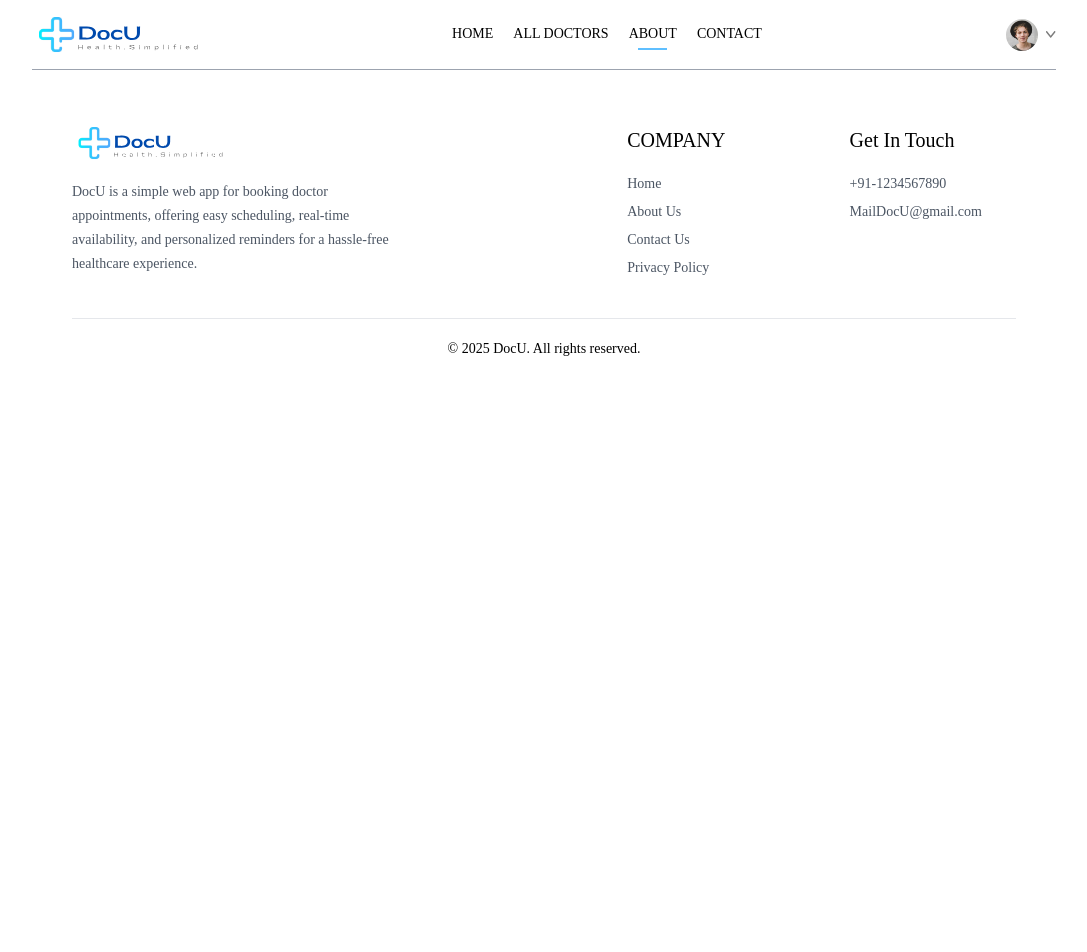
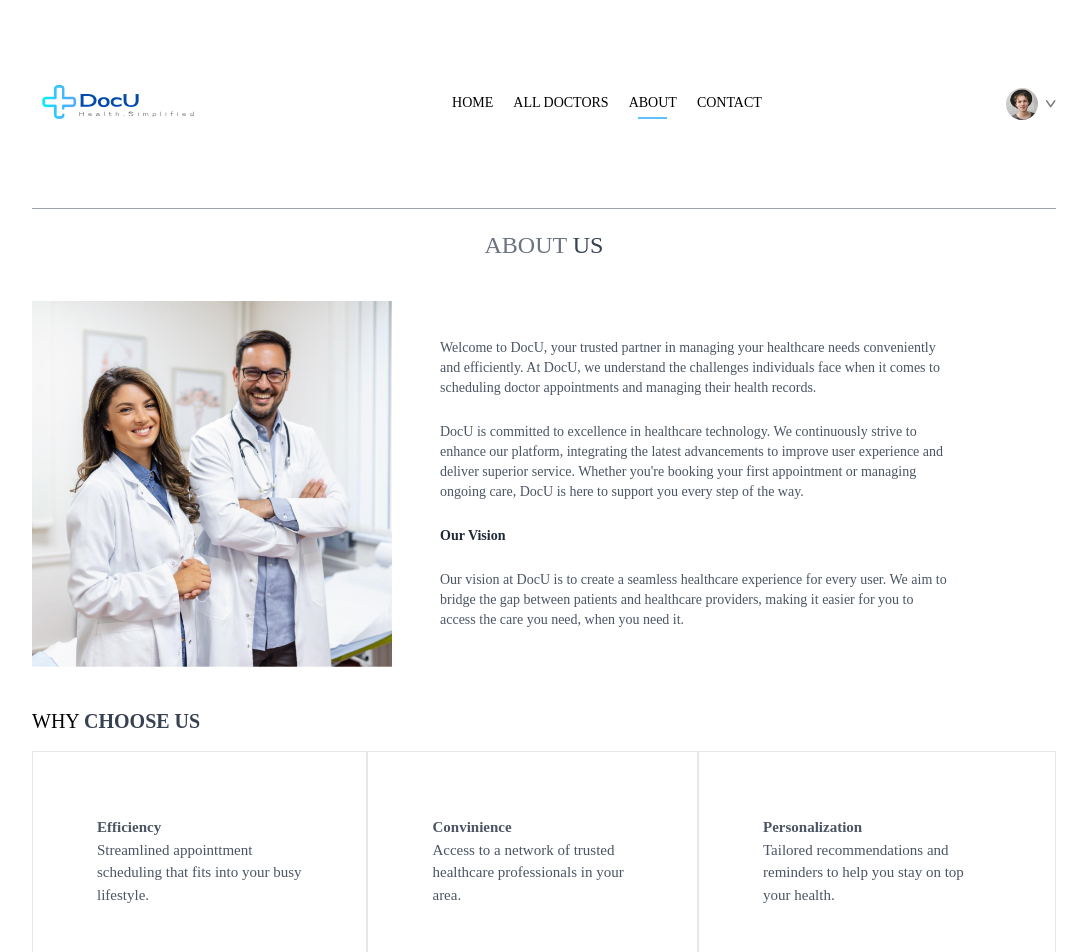
Before and after one commit to amanraj1105/DocU, a React (Vite) app in the folder frontend/: page /about in a window 1280 px wide. Shown: the top 952 px of the page, without its empty margins (96-1183 px from the left). Before the commit the page ends 800 px from the top, so only its background shows below. Built offline with nearby package versions, Linux system fonts and the light colour scheme.

Commit message:
About&contact

```diff
--- a/frontend/src/pages/About.jsx
+++ b/frontend/src/pages/About.jsx
@@ -1,9 +1,43 @@
 import React from 'react'
+import { assets } from '../assets/assets'
 
 const About = () => {
   return (
     <div>
+      <div className='text-center text-2xl pt=10 text-gray-500'>
+        <p>ABOUT <span className='text-gray-700' text-med>US</span> </p>
+      </div>
+      <div className='my-10 flex flex-col md:flex-row gap-12'>
+        <img className='w-full md:max-w-[360px]' src={assets.about_image} alt="" />
+        <div className='flex flex-col justify-center gap-6 md:w-2/4 text-sm text-gray-600'>
+          <p>Welcome to DocU, your trusted partner in managing your healthcare needs conveniently and efficiently. At DocU, we understand the challenges individuals face when it comes to scheduling doctor appointments and managing their health records.</p>
+          <p>DocU is committed to excellence in healthcare technology. We continuously strive to enhance our platform, integrating the latest advancements to improve user experience and deliver superior service. Whether you're booking your first appointment or managing ongoing care, DocU is here to support you every step of the way.</p>
+          <b className='text-gray-800'>Our Vision</b>
+          <p>Our vision at DocU is to create a seamless healthcare experience for every user. We aim to bridge the gap between patients and healthcare providers, making it easier for you to access the care you need, when you need it.</p>
+        </div>
+      </div>
 
+      <div className='text-xl my-4'>
+        <p>WHY <span className='text-gray-700 font-semibold'>CHOOSE US</span></p>
+      </div>
+
+      <div className='flex flex-col md:flex-row mb-20'>
+        <div className='border px-10 md:px-16 py-8 sm:py-16 dlex flex-col gap-5 text-[15px] hover:bg-primary hover:text-white transition all duration-300 text-gray-600 cursor-pointer'>
+          <b>Efficiency</b>
+          <p>Streamlined appointtment scheduling that fits into your busy lifestyle.</p>
+        </div>
+
+        <div className='border px-10 md:px-16 py-8 sm:py-16 dlex flex-col gap-5 text-[15px] hover:bg-primary hover:text-white transition all duration-300 text-gray-600 cursor-pointer'>
+          <b>Convinience</b>
+          <p>Access to a network of trusted healthcare professionals in your area.</p>
+        </div>
+
+        <div className='border px-10 md:px-16 py-8 sm:py-16 dlex flex-col gap-5 text-[15px] hover:bg-primary hover:text-white transition all duration-300 text-gray-600 cursor-pointer'>
+          <b>Personalization</b>
+          <p>Tailored recommendations and reminders to help you stay on top your health.</p>
+        </div>
+
+      </div>
     </div>
   )
 }
--- a/frontend/src/pages/Contact.jsx
+++ b/frontend/src/pages/Contact.jsx
@@ -1,8 +1,29 @@
 import React from 'react'
+import { assets } from '../assets/assets'
 
 const Contact = () => {
   return (
     <div>
+
+      <div className='text-center text-2xl pt-10 text-gray-500'>
+        <p>CONTACT <span className='text-gray-700 font-semibold'>US</span></p>
+      </div>
+
+      <div className='my-10 flex flex-col justify-center md:flex-row gap-10 mb-28 text-sm'>
+
+        <img className='w-full md:max-w-[360px]' src={assets.contact_image} alt=""/>
+
+        <div className='flex flex-col justify-center items-start gap-6'>
+          <p className='font-semibold text-lg text-gray-600'>Our OFFICE</p>
+          <p className='text-gray-500'>SRMIST KTR <br /> Chennai, TamilNadu, India</p>
+          <p className='text-gray-500'>Tel: +91-1234567890 <br /> Email: Docu@gmail.com</p>
+          <p className='font-semibold text-lg text-gray-600'>Careers at Docu</p>
+          <p className='text-gray-600'>Learn more about our team and job openings.</p>
+          <button className='border border-black px-8 py-4 text-sm hover:bg-black hover:text-white transition-all duration-500 '>Explore Jobs</button>
+        </div>
+
+      </div>
+
 
     </div>
   )
```
Also changed, not shown: frontend/src/assets/logo.svg, 1 other file (tests, documents, lock files or other folders).
